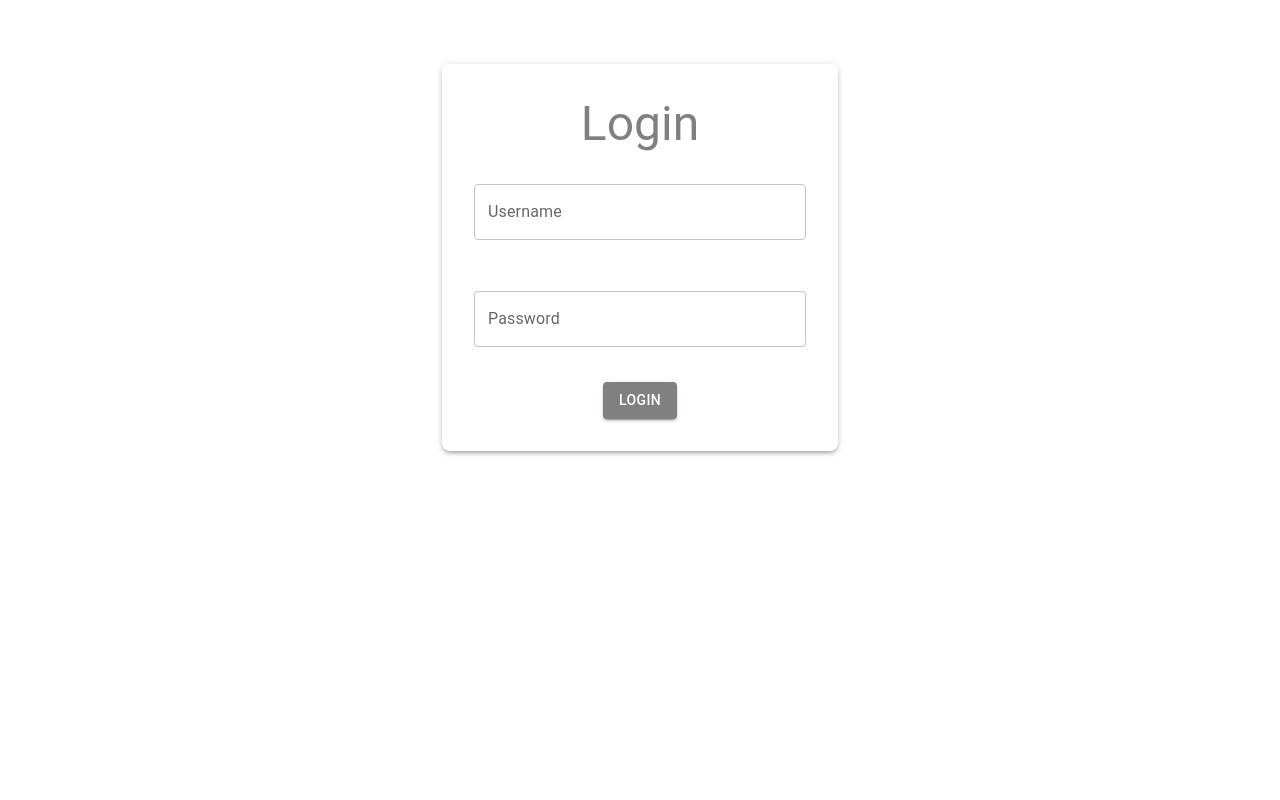
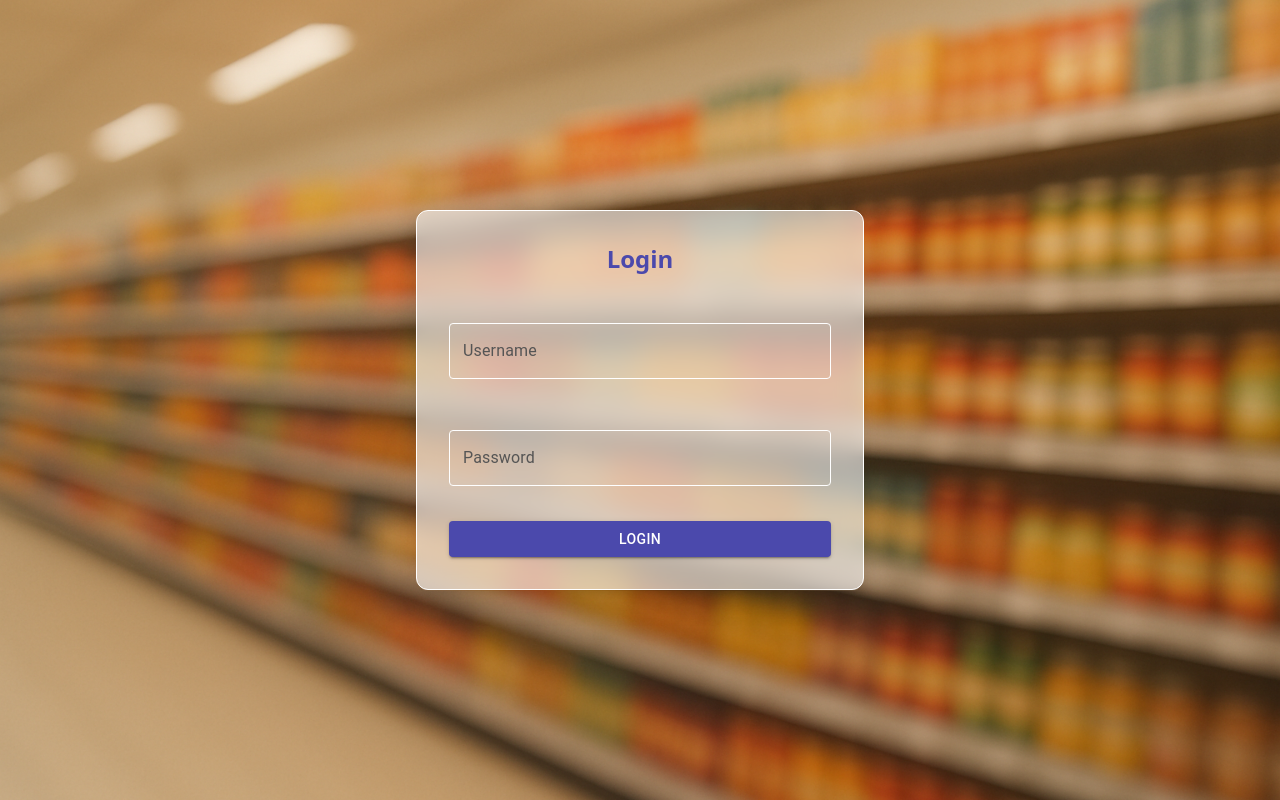
Before and after one commit to munzirc/stock-management-system, a React (Vite) app in the folder frontend/: page / in a window 1280 px wide. Built offline with nearby package versions, Linux system fonts and the light colour scheme; no server answers.

Commit message:
update commit

```diff
--- a/frontend/src/pages/Login.jsx
+++ b/frontend/src/pages/Login.jsx
@@ -1,6 +1,7 @@
 import {
   Box,
   Button,
+  CircularProgress,
   Container,
   FormControl,
   FormHelperText,
@@ -15,8 +16,10 @@ import authService from "../services/auth.api";
 const Login = () => {
   const [username, setUserName] = useState("");
   const [password, setPassword] = useState("");
+  const [loginloading, setLoginLoading] = useState(false);
 
-  const { isAuthenticated, setIsAuthenticated, showSnackbar, setLoading } = useContext(Context);
+  const { isAuthenticated, setIsAuthenticated, showSnackbar, setLoading } =
+    useContext(Context);
   const navigate = useNavigate();
 
   const [errors, setErrors] = useState({ username: "", password: "" });
@@ -41,36 +44,28 @@ const Login = () => {
   const handleSubmit = async (e) => {
     e.preventDefault();
     if (validate()) {
-
       try {
+        setLoginLoading(true);
         await authService.login(username, password);
         await setIsAuthenticated(true);
         navigate("/dash");
       } catch (error) {
         showSnackbar({ message: error.message, severity: "error" });
       } finally {
+        setLoginLoading(false);
         setLoading(false);
       }
-
     }
   };
 
-
   return (
-    <Container maxWidth="xs">
-      <Box
-        sx={{
-          mt: 8,
-          p: 4,
-          boxShadow: 3,
-          borderRadius: 2,
-          textAlign: "center",
-          backgroundColor: "white",
-        }}
+    <div
+      className="relative w-full min-h-screen bg-cover bg-center"
+      style={{ backgroundImage: "url('/home-bg.png')" }}
     >
-        <Typography variant="h3" sx={{ color: "gray" }}>
-          Login
-        </Typography>
+      <div className="absolute inset-0 flex items-center justify-center">
+        <div className="bg-white/60 backdrop-blur-md rounded-xl p-8 shadow-xl border border-white text-center w-full max-w-md">
+          <h4 className="text-2xl font-semibold text-[#4B49AC] mb-4">Login</h4>
           <form onSubmit={handleSubmit}>
             <FormControl fullWidth margin="normal" error={!!errors.username}>
               <TextField
@@ -80,6 +75,31 @@ const Login = () => {
                 margin="normal"
                 value={username}
                 onChange={(e) => setUserName(e.target.value)}
+                InputProps={{
+                  style: {
+                    color: "#333",
+                    borderColor: "white",
+                  },
+                }}
+                InputLabelProps={{
+                  style: {
+                    color: "#555",
+                  },
+                }}
+                sx={{
+                  "& .MuiOutlinedInput-root": {
+                    "& fieldset": {
+                      borderColor: "white",
+                    },
+                    "&:hover fieldset": {
+                      borderColor: "#4B49AC",
+                    },
+                    "&.Mui-focused fieldset": {
+                      borderColor: "#4B49AC",
+                    },
+                  },
+                  input: { color: "#333" },
+                }}
               />
               <FormHelperText>{errors.username}</FormHelperText>
             </FormControl>
@@ -93,20 +113,61 @@ const Login = () => {
                 margin="normal"
                 value={password}
                 onChange={(e) => setPassword(e.target.value)}
+                InputProps={{
+                  style: {
+                    color: "#333",
+                  },
+                }}
+                InputLabelProps={{
+                  style: {
+                    color: "#555",
+                  },
+                }}
+                sx={{
+                  "& .MuiOutlinedInput-root": {
+                    "& fieldset": {
+                      borderColor: "white",
+                    },
+                    "&:hover fieldset": {
+                      borderColor: "#4B49AC",
+                    },
+                    "&.Mui-focused fieldset": {
+                      borderColor: "#4B49AC",
+                    },
+                  },
+                  input: { color: "#333" },
+                }}
               />
               <FormHelperText>{errors.password}</FormHelperText>
             </FormControl>
+
             <Button
               type="submit"
               variant="contained"
-            color="primary"
-            sx={{ mt: 2, bgcolor: "gray" }}
+              disabled={loginloading}
+              sx={{
+                mt: 2,
+                bgcolor: "#4B49AC",
+                color: "white",
+                "&:hover": {
+                  bgcolor: "#3b3a96",
+                },
+              }}
+              fullWidth
             >
-            Login
+              {loginloading ? (
+                <div className="flex gap-2 items-center justify-center">
+                  <CircularProgress size={16} color="inherit" />
+                  <span className="normal-case">Logging in...</span>
+                </div>
+              ) : (
+                "Login"
+              )}
             </Button>
           </form>
-      </Box>
-    </Container>
+        </div>
+      </div>
+    </div>
   );
 };
 
```
Also changed, not shown: frontend/public/home-bg.png (added). Lines whose indentation alone changed are shown as unchanged.
